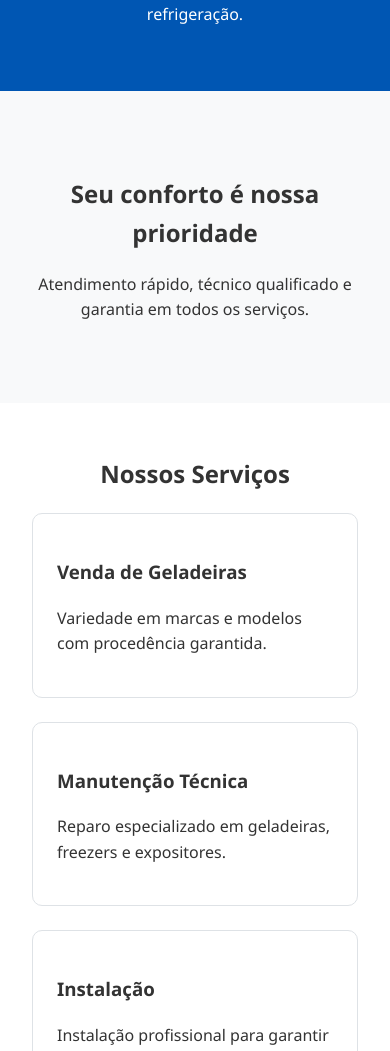
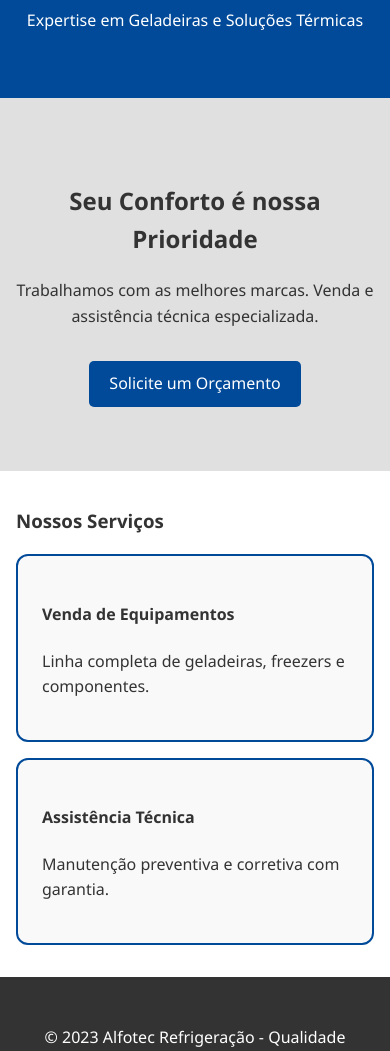
Before and after one commit to pablonoah196-ai/alfotecrefrigeracao, a plain HTML site: page index.html in a window 390 px wide. Shown: the part 134-1185 px from the top of the page. Drawn offline with Linux system fonts and the light colour scheme.

Commit message:
Implementando design final: Azul e Cinza com botão de contato e layout responsivo.

```diff
--- a/index.html
+++ b/index.html
@@ -6,63 +6,45 @@
     <title>Alfotec Refrigeração | Qualidade e Confiança</title>
     <style>
         :root {
-            --primary: #0056b3; /* Azul profissional */
+            --primary: #004a99; /* Azul Royal */
             --secondary: #ffffff; /* Branco */
-            --gray: #f8f9fa; /* Cinza claro */
-            --dark-gray: #495057; /* Cinza escuro */
+            --gray: #e0e0e0; /* Cinza */
+            --dark: #333333;
             --text: #333;
         }
-        * { box-sizing: border-box; }
         body { font-family: 'Segoe UI', Arial, sans-serif; margin: 0; color: var(--text); line-height: 1.6; }
         header { background: var(--primary); color: var(--secondary); padding: 3rem 1rem; text-align: center; }
-        header h1 { margin: 0; font-size: 2.5rem; }
-        .hero { padding: 4rem 1rem; text-align: center; background: var(--gray); }
+        .hero { padding: 4rem 1rem; text-align: center; background: var(--gray); color: var(--dark); }
         .container { padding: 2rem; max-width: 900px; margin: auto; }
-        .service-grid { display: grid; grid-template-columns: repeat(auto-fit, minmax(280px, 1fr)); gap: 1.5rem; }
-        .service-card { border: 1px solid #dee2e6; padding: 1.5rem; border-radius: 10px; background: white; transition: transform 0.3s; }
-        .service-card:hover { transform: translateY(-5px); border-color: var(--primary); }
-        .contact { background: var(--dark-gray); color: white; padding: 3rem 1rem; text-align: center; }
-        footer { background: #212529; color: white; text-align: center; padding: 2rem; }
-        @media (max-width: 600px) { header h1 { font-size: 1.8rem; } }
+        .service-card { border: 2px solid var(--primary); padding: 1.5rem; margin: 1rem 0; border-radius: 12px; background: #f9f9f9; }
+        footer { background: var(--dark); color: white; text-align: center; padding: 2rem; }
+        .btn { display: inline-block; padding: 10px 20px; background: var(--primary); color: white; text-decoration: none; border-radius: 5px; margin-top: 1rem; }
+        @media (max-width: 600px) { .container { padding: 1rem; } }
     </style>
 </head>
 <body>
     <header>
         <h1>Alfotec Refrigeração</h1>
-        <p>Especialistas em geladeiras e sistemas de refrigeração.</p>
+        <p>Expertise em Geladeiras e Soluções Térmicas</p>
     </header>
-
     <section class="hero">
-        <h2>Seu conforto é nossa prioridade</h2>
-        <p>Atendimento rápido, técnico qualificado e garantia em todos os serviços.</p>
+        <h2>Seu Conforto é nossa Prioridade</h2>
+        <p>Trabalhamos com as melhores marcas. Venda e assistência técnica especializada.</p>
+        <a href="https://wa.me/SEUNUMERO" class="btn">Solicite um Orçamento</a>
     </section>
-
     <div class="container">
-        <h2 style="text-align: center;">Nossos Serviços</h2>
-        <div class="service-grid">
-            <div class="service-card">
-                <h3>Venda de Geladeiras</h3>
-                <p>Variedade em marcas e modelos com procedência garantida.</p>
-            </div>
-            <div class="service-card">
-                <h3>Manutenção Técnica</h3>
-                <p>Reparo especializado em geladeiras, freezers e expositores.</p>
-            </div>
-            <div class="service-card">
-                <h3>Instalação</h3>
-                <p>Instalação profissional para garantir a durabilidade do seu equipamento.</p>
-            </div>
+        <h3>Nossos Serviços</h3>
+        <div class="service-card">
+            <h4>Venda de Equipamentos</h4>
+            <p>Linha completa de geladeiras, freezers e componentes.</p>
+        </div>
+        <div class="service-card">
+            <h4>Assistência Técnica</h4>
+            <p>Manutenção preventiva e corretiva com garantia.</p>
         </div>
     </div>
-
-    <section class="contact">
-        <h2>Precisa de ajuda? Entre em contato!</h2>
-        <p>Estamos prontos para atender você com total profissionalismo.</p>
-        <p><strong>WhatsApp: (XX) XXXXX-XXXX</strong></p>
-    </section>
-
     <footer>
-        <p>&copy; 2023 Alfotec Refrigeração - Qualidade que gera confiança.</p>
+        <p>&copy; 2023 Alfotec Refrigeração - Qualidade que você confia.</p>
     </footer>
 </body>
 </html>
```
